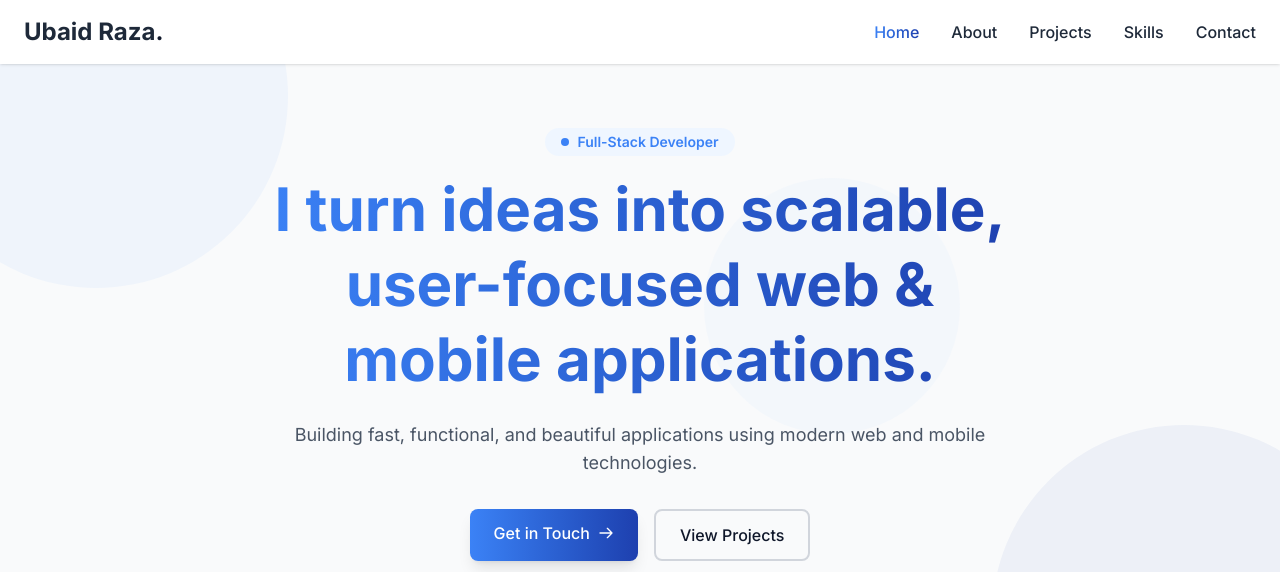
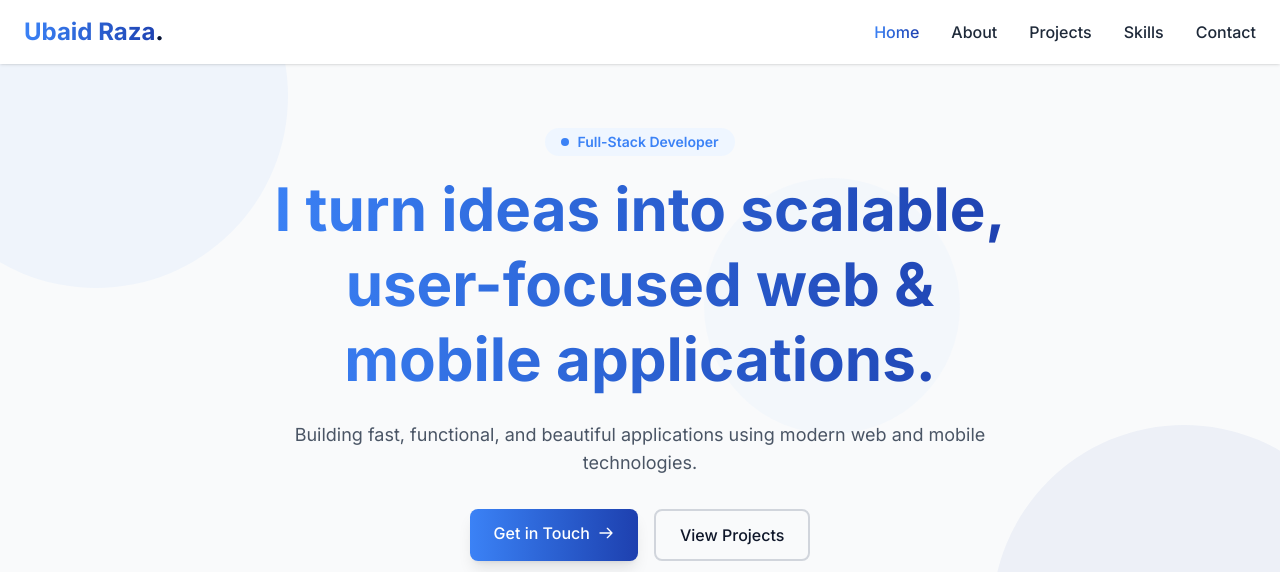
Before and after one commit to UbaidRaza05/my-portfolio, a website: page index.html in a window 1280 px wide. Shown: the top 572 px of the page. Drawn offline with Linux system fonts and the light colour scheme.

Commit message:
fixes background  bug in <a> tag, used span inside <a> tag to fix the bug

```diff
--- a/index.html
+++ b/index.html
@@ -44,11 +44,12 @@
     <nav class="fixed z-50 w-full bg-white shadow-sm">
       <div class="container px-4 py-4 mx-auto md:px-6">
         <div class="flex items-center justify-between">
-          <a
-            href="#"
-            class="text-2xl font-bold text-transparent bg-gradient-to-r from-primary to-secondary bg-clip-text"
-            >Ubaid Raza<span class="text-dark">.</span></a
-          >
+          <a href="#">
+            <span
+              class="text-2xl font-bold text-transparent bg-gradient-to-r from-primary to-secondary bg-clip-text"
+              >Ubaid Raza<span class="text-dark">.</span>
+            </span>
+          </a>
 
           <!-- Mobile Menu Button -->
           <button id="menu-toggle" class="md:hidden focus:outline-none">
@@ -621,7 +622,8 @@
             <div class="p-6">
               <h3 class="mb-2 text-xl font-bold">Patient Management System</h3>
               <p class="mb-4 text-gray-600">
-                Smart system to manage patients, appointments, and payments — fast, secure, and user-friendly.
+                Smart system to manage patients, appointments, and payments —
+                fast, secure, and user-friendly.
               </p>
               <div class="flex flex-wrap gap-2 mb-4">
                 <span
```
